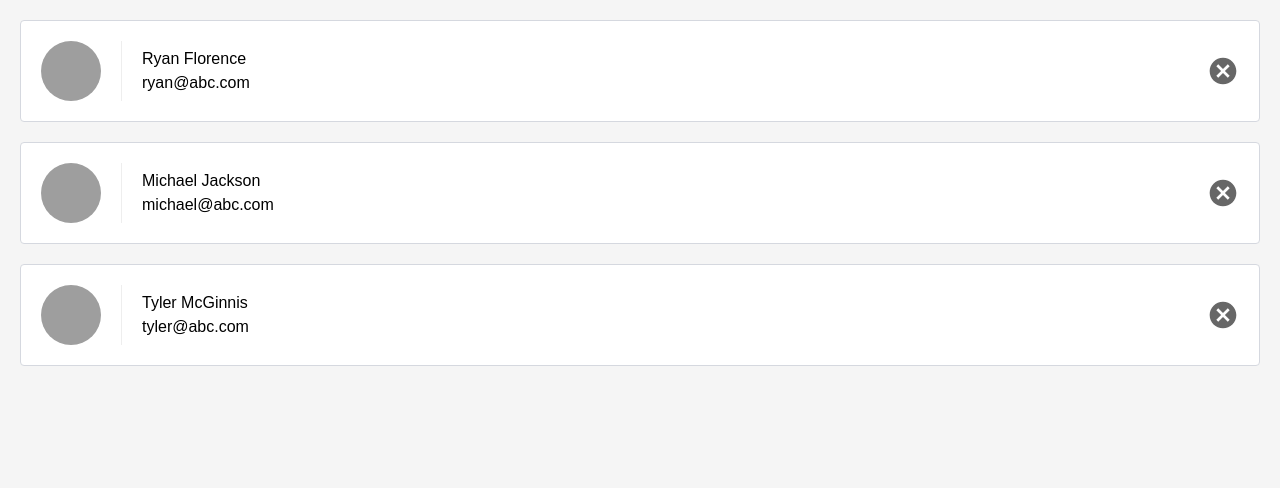
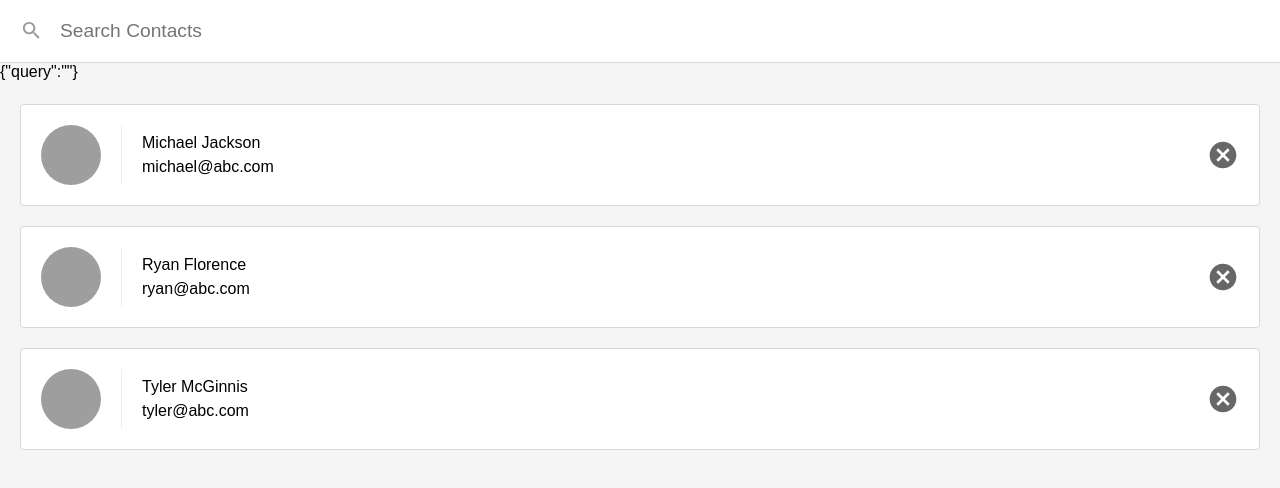
Before and after one commit to lalitgiri/React, a React (Create React App) app in the folder contacts-frontend/: page / in a window 1280 px wide. Shown: the top 488 px of the page. Built offline with nearby package versions, Linux system fonts and the light colour scheme.

Commit message:
implementation of controlled components

```diff
--- a/contacts-frontend/package.json
+++ b/contacts-frontend/package.json
@@ -3,9 +3,12 @@
   "version": "0.1.0",
   "private": true,
   "dependencies": {
+    "escape-string-regexp": "^2.0.0",
+    "prop-types": "^15.7.2",
     "react": "^16.11.0",
     "react-dom": "^16.11.0",
-    "react-scripts": "3.2.0"
+    "react-scripts": "3.2.0",
+    "sort-by": "^1.2.0"
   },
   "scripts": {
     "start": "react-scripts start",
--- a/contacts-frontend/src/components/contact-list/contact-list-component.jsx
+++ b/contacts-frontend/src/components/contact-list/contact-list-component.jsx
@@ -1,5 +1,70 @@
 import React, { Component } from 'react';
 import './contact-list-component.css';
+import PropTypes from 'prop-types';
+import escapeRegExp from 'escape-string-regexp';
+import sortBy from 'sort-by';
+
+class ContactList extends Component {
+
+    static propTypes = {
+        contacts: PropTypes.array.isRequired,
+        onDeleteContact: PropTypes.func.isRequired
+    }
+    state = {
+        query: ''
+    }
+
+    updateQuery = (query) => {
+        this.setState({ query: query.trim() })
+    }
+    render() {
+        const { contacts, onDeleteContact } = this.props;
+        const { query } = this.state;
+
+        let showingContacts;
+
+        if (query) {
+            const match = new RegExp(escapeRegExp(query), 'i');
+
+            showingContacts = contacts.filter((contact) => {
+                return match.test(contact.name);
+            });
+        } else {
+            showingContacts = contacts;
+        }
+
+        showingContacts.sort(sortBy('name'));
+        return <div className="list-contacts">
+            {JSON.stringify(this.state)}
+            <div className="list-contacts-top">
+                <input
+                    className="search-contacts"
+                    type="text"
+                    placeholder="Search Contacts"
+                    value={this.state.query}
+                    onChange={(event) => this.updateQuery(event.target.value)} />
+            </div>
+            <ol className='contact-list'>
+                {showingContacts.map(contact => (
+                    <li key={contact.id} className='contact-list-item'>
+
+                        <div className='contact-avatar' style={{
+                            backgroundImage: `url(${contact.avatarURL})`
+                        }} />
+                        <div className='contact-details'>
+                            <p>{contact.name}</p>
+                            <p>{contact.email}</p>
+                        </div>
+                        <button onClick={() => { onDeleteContact(contact) }} className='contact-remove'>Remove</button>
+                    </li>
+                ))}
+            </ol>
+        </div>;
+    }
+}
+
+
+export default ContactList;
 
 // functional components ... functional components are stateless...
 /*
@@ -24,31 +89,3 @@ function ContactList(props) {
 
 }
 */
-// controlled components
-
-class ContactList extends Component {
-
-
-    render() {
-        const contacts = this.props.contacts;
-
-        return <ol className='contact-list'>
-            {contacts.map(contact => (
-                <li key={contact.id} className='contact-list-item'>
-
-                    <div className='contact-avatar' style={{
-                        backgroundImage: `url(${contact.avatarURL})`
-                    }} />
-                    <div className='contact-details'>
-                        <p>{contact.name}</p>
-                        <p>{contact.email}</p>
-                    </div>
-                    <button onClick={() => { this.props.onDeleteContact(contact) }} className='contact-remove'>Remove</button>
-                </li>
-            ))}
-        </ol>;
-    }
-}
-
-
-export default ContactList;
```
Also changed, not shown: 1 other file (tests, documents, lock files or other folders).
